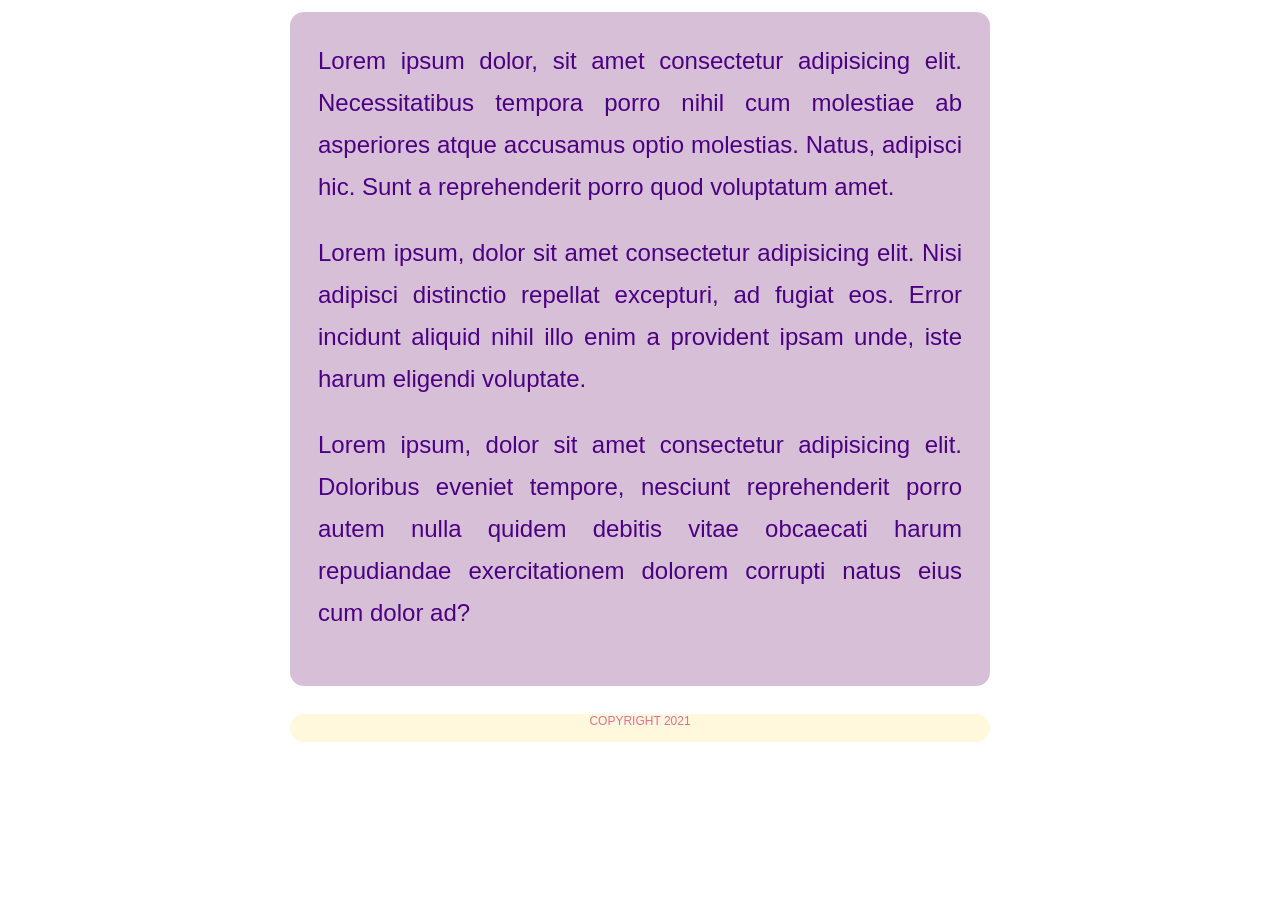
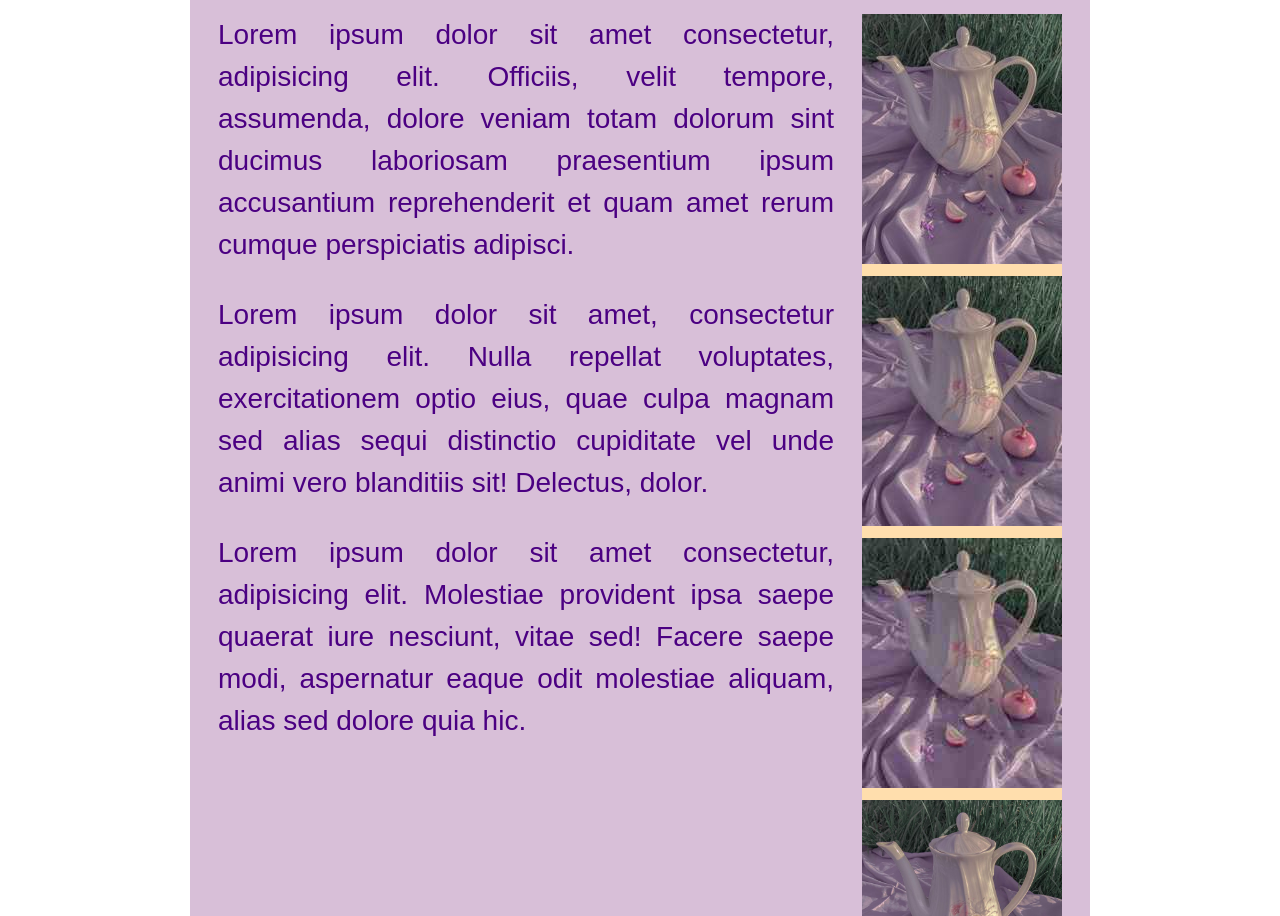
Before and after one commit to Judith-castillo-415/summer2021-webdesign-judith, a plain HTML site: page assignments/week4/layout.html in a window 1280 px wide. Shown: the part 129-1045 px from the top of the page. Before the commit the page ends 879 px from the top, so only its background shows below. Drawn offline with Linux system fonts and the light colour scheme.

Commit message:
week4 Friday

```diff
--- a/assignments/week4/layout.html
+++ b/assignments/week4/layout.html
@@ -1,4 +1,4 @@
-f<!DOCTYPE html>
+<!DOCTYPE html>
 
 <html lang="en">
     <head>
@@ -7,20 +7,19 @@ f<!DOCTYPE html>
 
         <style>
             #container {
-                width: 700px;
+                width: 900px;
                 margin-left: auto;
                 margin-right: auto;
             }
 
             #header {
-                background-color: pink;
+                background-color:pink;
                 color:antiquewhite;
-                text-align:center;
+                text-align: center;
                 font-family: "Arial";
                 font-size: 24px;
                 text-transform: uppercase;
                 border-radius: 14px;
-
             }
 
             #header h1 {
@@ -28,12 +27,12 @@ f<!DOCTYPE html>
             }
 
             #main {
-                margin-top: 28;
+                margin-top: 28px;
                 padding: 28px;
-                background-color: thistle;
+                background-color:thistle;
                 color:indigo;
                 font-family: "Arial";
-                font-size: 24px;
+                font-size: 28px;
                 border-radius: 14px;
                 line-height: 42px;
                 text-align: justify;
@@ -43,11 +42,16 @@ f<!DOCTYPE html>
                 margin-block-start: 0;
             }
 
+            #main #article {
+                display: inline-block;
+                width: 616px;
+                padding-right: 28px;
+            }
 
             #main #section {
                 display: inline-block;
                 width: 200px;
-                /*height:100;*/
+                /* height: 100%; */
                 background-color:navajowhite;
                 vertical-align: top;
                 border-radius: 14px;
@@ -55,13 +59,13 @@ f<!DOCTYPE html>
 
             #footer {
                 margin-top: 28px;
-                background-color: cornsilk;
+                background-color:cornsilk;
                 height: 28px;
                 border-radius: 14px;
                 font-size: 12px;
                 text-align: center;
                 text-transform: uppercase;
-                color:palevioletred;
+                color: palevioletred;
                 font-family: "Arial";
             }
 
@@ -77,15 +81,26 @@ f<!DOCTYPE html>
             </div>
 
             <div id="main">
-                <p> Lorem ipsum dolor, sit amet consectetur adipisicing elit. Necessitatibus tempora porro nihil cum molestiae ab asperiores atque accusamus optio molestias. Natus, adipisci hic. Sunt a reprehenderit porro quod voluptatum amet.</p>
-                <p> Lorem ipsum, dolor sit amet consectetur adipisicing elit. Nisi adipisci distinctio repellat excepturi, ad fugiat eos. Error incidunt aliquid nihil illo enim a provident ipsam unde, iste harum eligendi voluptate.</p>
-                <p> Lorem ipsum, dolor sit amet consectetur adipisicing elit. Doloribus eveniet tempore, nesciunt reprehenderit porro autem nulla quidem debitis vitae obcaecati harum repudiandae exercitationem dolorem corrupti natus eius cum dolor ad?</p>
+                <div id="article">
+                    <p>Lorem ipsum dolor sit amet consectetur, adipisicing elit. Officiis, velit tempore, assumenda, dolore veniam totam dolorum sint ducimus laboriosam praesentium ipsum accusantium reprehenderit et quam amet rerum cumque perspiciatis adipisci.</p>
+                    <p>Lorem ipsum dolor sit amet, consectetur adipisicing elit. Nulla repellat voluptates, exercitationem optio eius, quae culpa magnam sed alias sequi distinctio cupiditate vel unde animi vero blanditiis sit! Delectus, dolor.</p>
+                    <p>Lorem ipsum dolor sit amet consectetur, adipisicing elit. Molestiae provident ipsa saepe quaerat iure nesciunt, vitae sed! Facere saepe modi, aspernatur eaque odit molestiae aliquam, alias sed dolore quia hic.</p>
+                </div><div id="section">
+                    <img src="tinyteapotpic80.jpg" alt="picnic in the grass with a purple blanket. On top of the blanket there is a white teapot and small purple onions">
+                    <img src="tinyteapotpic50.jpg"  alt="picnic in the grass with a purple blanket. On top of the blanket there is a white teapot and small purple onions">
+                    <img src="tinyteapotpic25.jpg" alt="picnic in the grass with a purple blanket. On top of the blanket there is a white teapot and small purple onions">
+                    <img src="teapotpic.jpg" alt="picnic in the grass with a purple blanket. On top of the blanket there is a white teapot and small purple onions" width=200 height=250>
+                    <img src="tinyteapotpicthumbretina.jpg" alt="picnic in the grass with a purple blanket. On top of the blanket there is a white teapot and small purple onions" width=200 height=250>
+
+                </div>
+
             </div>
 
             <div id="footer">
-                <p> Copyright 2021 </p>
+                <p>Copyright &copy;	2021</p>
             </div>
 
         </div>
+
     </body>
 </html>
```
Also changed, not shown: assignments/week4/teapotpic.jpg (added), assignments/week4/tinyteapotpic25.jpg (added), assignments/week4/tinyteapotpic50.jpg (added), assignments/week4/tinyteapotpic80.jpg (added), assignments/week4/tinyteapotpicthumbretina.jpg (added).
